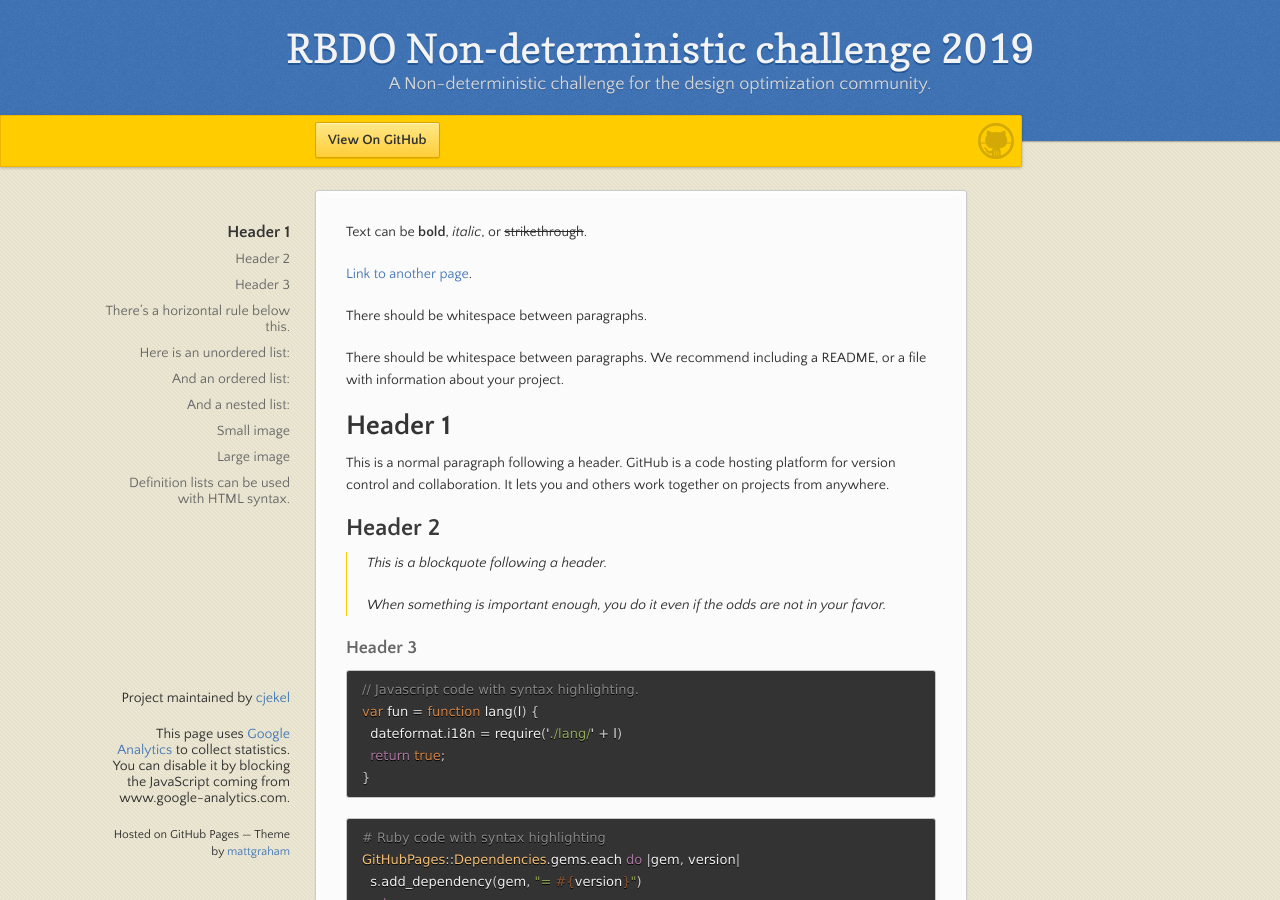
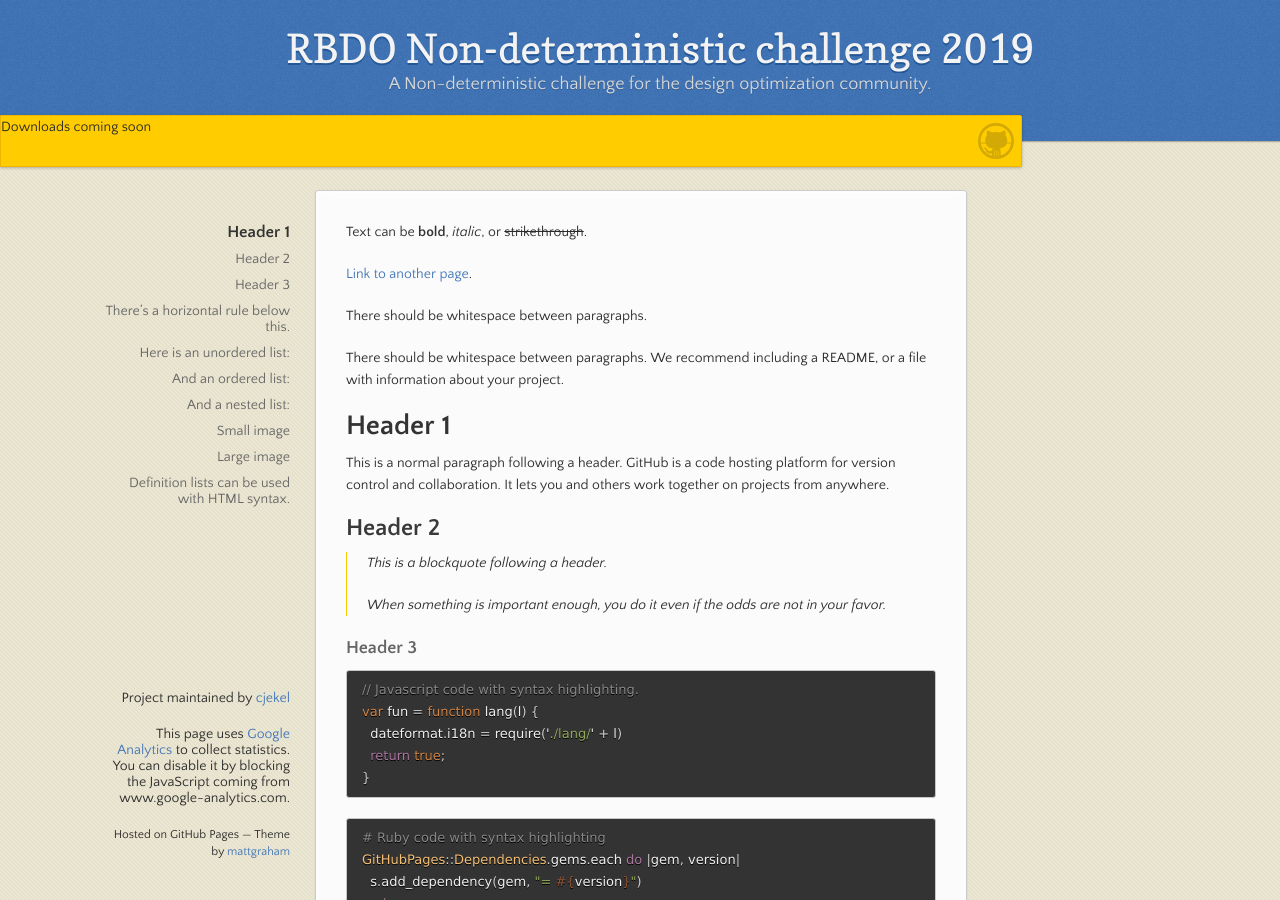
Before and after one commit to cjekel/rbdo19, a Jekyll site: the page built from index.md, in a window 1280 px wide and 900 px high. Built offline with Jekyll 4.4.1, drawn with Linux system fonts in a browser that asks for light colours.

Commit message:
remove dl links

```diff
--- a/_layouts/default.html
+++ b/_layouts/default.html
@@ -23,8 +23,8 @@
 
       <div id="banner">
         <span id="logo"></span>
-
-        <a href="{{ site.github.repository_url }}" class="button fork"><strong>View On GitHub</strong></a>
+        <p> Downloads coming soon </p>
+        <!--<a href="{{ site.github.repository_url }}" class="button fork"><strong>View On GitHub</strong></a>-->
         {% if site.show_downloads %}
           <div class="downloads">
             <span>Downloads:</span>
```
